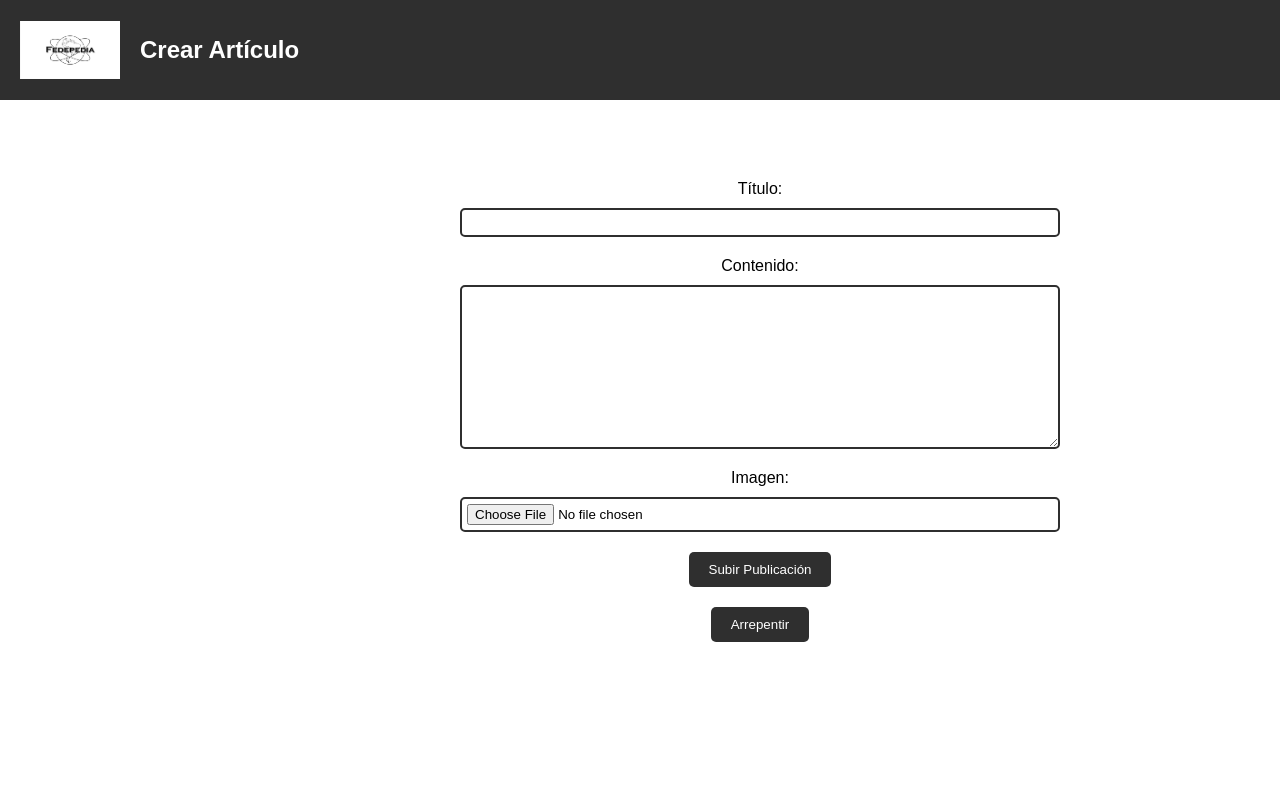
After one commit to Ezequiel12D/fedepedia, a PHP site: page /views/create_article.php in a window 1280 px wide. The commit adds this page. Run offline with PHP 8.4, Linux system fonts and the light colour scheme.

Commit message:
mi trabajo uwu

```diff
--- /dev/null
+++ b/css/style_create_article.css
@@ -0,0 +1,108 @@
+body {
+    font-family: Arial, sans-serif;
+    margin: 0;
+    padding: 0;
+}
+
+header {
+    background-color: #2f2f2f;
+    color: #ffffff;
+    display: flex;
+    align-items: center;
+    height: 100px;
+    padding: 0 20px;
+}
+
+.logo-container {
+    width: 100px;
+}
+
+.logo-container img {
+    max-height: 100%;
+    max-width: 100%;
+}
+
+.title {
+    font-size: 1.5em;
+    margin-left: 20px;
+    text-align: center;
+}
+
+.sidebar {
+    background-color: #f1f1f1;
+    width: 200px;
+    position: fixed;
+    top: 0;
+    left: 0;
+    bottom: 0;
+    padding: 20px;
+}
+
+.menu {
+    list-style-type: none;
+    padding: 0;
+    margin: 0;
+}
+
+.menu li {
+    margin-bottom: 10px;
+}
+
+.menu li a {
+    display: block;
+    color: #2f2f2f;
+    text-decoration: none;
+}
+
+.content {
+    margin-left: 240px;
+    padding: 20px;
+}
+
+.form-container {
+    margin: 50px auto;
+    max-width: 600px;
+}
+
+form {
+    display: flex;
+    flex-direction: column;
+    align-items: center;
+}
+
+label {
+    margin-top: 10px;
+}
+
+input,
+textarea {
+    margin: 10px 0;
+    padding: 5px;
+    width: 100%;
+    border: 2px solid #2f2f2f;
+    border-radius: 5px;
+}
+
+textarea {
+    resize: vertical;
+    caret-color: transparent;
+}
+
+#preview {
+    border: 1px solid #ccc;
+    padding: 10px;
+    margin-top: 10px;
+    font-size: 14px;
+    line-height: 1.5;
+}
+
+button[type="submit"],
+button[type="button"] {
+    background-color: #2f2f2f;
+    color: #ffffff;
+    border: none;
+    padding: 10px 20px;
+    margin: 10px 0;
+    border-radius: 5px;
+    cursor: pointer;
+}
--- /dev/null
+++ b/js/botton.js
@@ -0,0 +1,15 @@
+// Código JavaScript para mostrar una alerta después de enviar el formulario
+document.getElementById("upload-form").addEventListener("submit", function (event) {
+    event.preventDefault(); // Evitar el envío del formulario por defecto
+
+    // Aquí puedes agregar la lógica para procesar la subida de la publicación
+
+    // Obtener solo el nombre del dominio
+    var domain = window.location.hostname;
+
+    // Mostrar una alerta de publicación subida sin "localhost"
+    alert("¡Publicación subida con éxito en " + domain + "!");
+
+    // Redireccionar al home después de procesar la subida
+    window.location.href = "../views/"; // Reemplaza "home.html" con la URL de tu página home
+});
--- /dev/null
+++ b/views/create_article.php
@@ -0,0 +1,27 @@
+<head>
+  <title>Subida de publicaciones</title>
+  <link rel="stylesheet" type="text/css" href="../css/style_create_article.css">
+</head>
+
+<body>
+  <header>
+    <div class="logo-container">
+      <img src="../images/logo.png" alt="Wikipedia Logo">
+    </div>
+    <h1 class="title">Crear Artículo</h1>
+  </header>
+  <div class="content">
+    <div class="form-container">
+      <form id="upload-form">
+        <label for="titulo">Título:</label>
+        <input type="text" id="titulo" name="titulo" required>
+        <label for="contenido">Contenido:</label>
+        <textarea id="contenido" name="contenido" rows="10" style="white-space: pre-wrap;"></textarea>
+        <label for="imagen">Imagen:</label>
+        <input type="file" id="imagen" name="imagen" accept="image/*">
+        <button type="submit" name="submit">Subir Publicación</button>
+        <button type="button" onclick="window.location.href='../views/'">Arrepentir</button>
+      </form>
+    </div>
+  </div>
+  <script src="../js/botton.js"></script>
--- a/views/home.php
+++ b/views/home.php
@@ -26,7 +26,7 @@
             <li><a href="">Articulos nuevos</a></li>
             <li><a href="">Articulo aleatorio</li>
             <li><a href="">Configuracion</a></li>
-            <li><a href="">Crear articulo</a></li>
+            <li><a href="../views/create_article.php">Crear articulo</a></li>
             <li><a href="">Mis articulos</a></li>
             <li><a href="">Articulos guardados</a></li>
             <li><a href="">Filtrar</a></li>
```
